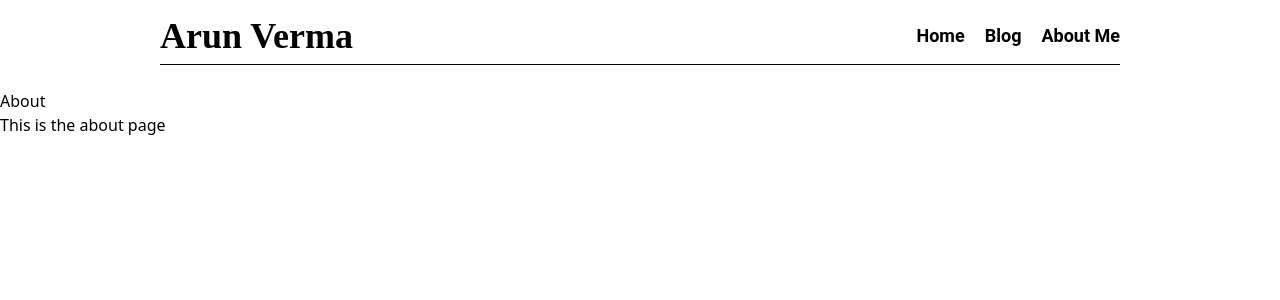
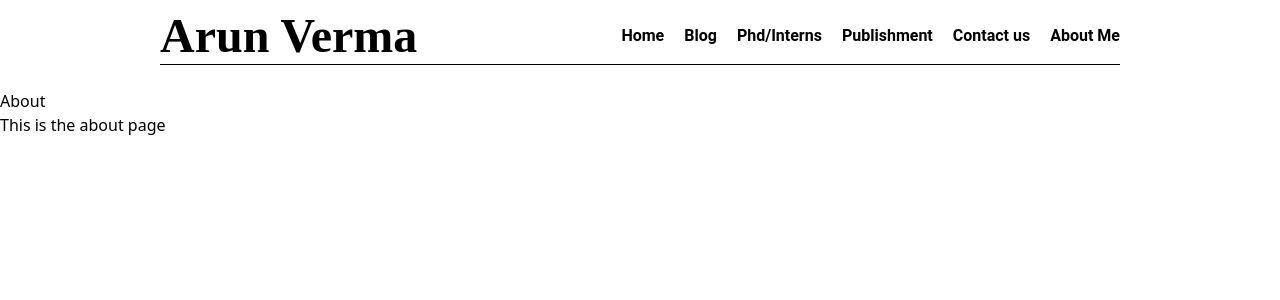
Before and after one commit to devagya-rattan/Arun_Kumar_Verma_web-, a React (Create React App) app: page /about in a window 1280 px wide. Shown: the top 300 px of the page. Built offline with nearby package versions, Linux system fonts and the light colour scheme.

Commit message:
Navbar Completed mostly  :)

```diff
--- a/package.json
+++ b/package.json
@@ -8,7 +8,7 @@
     "@testing-library/user-event": "^13.5.0",
     "react": "^18.3.1",
     "react-dom": "^18.3.1",
-    "react-feather": "^2.0.10",
+    "react-icons": "^5.3.0",
     "react-router-dom": "^6.26.1",
     "react-scripts": "5.0.1",
     "web-vitals": "^2.1.4"
--- a/src/components/Navbar/navbar.jsx
+++ b/src/components/Navbar/navbar.jsx
@@ -1,6 +1,6 @@
-import React,{useState} from 'react';
+import React, { useState } from 'react';
 import "./Navbar.css";
-import {Menu , X } from "react-feather";
+import { GiHamburgerMenu } from "react-icons/gi";
 import { Link } from 'react-router-dom';
 function Navbar() {
   const [isOpen, setIsOpen] = useState(false);
@@ -12,30 +12,31 @@ function Navbar() {
       <div className='w-full md:pl-40 pl-6 pt-2  md:pr-40 pr-6 flex flex-col'>
         <div className={`flex flex-row h-14 justify-between items-center`}>
           <div className='flex-col'>
-            <h5 className='timesnowroman text-2xl md:text-4xl font-extrabold'>Arun Verma</h5>
+            <h5 className='timesnowroman lg:text-5xl md:text-4xl text-3xl font-extrabold'>Arun Verma</h5>
           </div>
-        <div className='hidden md:block md:flex-col space-x-3'>
-          <Link className='roberto text-lg font-bold hover:opacity-40' to='/'>Home</Link>
-          <Link className='roberto text-lg pl-2 font-bold hover:opacity-40' to='/blog'>Blog</Link>
-          <Link className='roberto text-lg pl-2 font-bold hover:opacity-40' to='/about'>About Me</Link>
+          <div className='hidden xl:flex  space-x-3'>
+            <Link className='roberto text-base font-bold hover:opacity-40 cursor-pointer' to='/'>Home</Link>
+            <Link className='roberto text-base pl-2 font-bold hover:opacity-40 cursor-pointer' to='/blog'>Blog</Link>
+            <Link className='roberto text-base pl-2 font-bold hover:opacity-40 cursor-pointer' to='/blog'>Phd/Interns</Link>
+            <Link className='roberto text-base pl-2 font-bold hover:opacity-40 cursor-pointer' to='/blog'>Publishment</Link>
+            <Link className='roberto text-base pl-2 font-bold hover:opacity-40 cursor-pointer' to='/blog'>Contact us</Link>
+            <Link className='roberto text-base pl-2 font-bold hover:opacity-40 cursor-pointer' to='/about'>About Me</Link>
 
           </div>
 
-
-        <div className='md:hidden sm:block'>
-        <button onClick={toggle}>
-          {isOpen ? <X size={30} color='black' /> : <Menu className='text-lg text-black'  />}
-        </button>
-        </div>
+          <GiHamburgerMenu className='lg:hidden block' onClick={toggle} />
 
           {/* //mobile screen k liye */}
-        {isOpen && (
-          <div className='flex flex-col space-y-3 mt-4 md:hidden'>
-            <Link className='roberto text-lg font-bold hover:opacity-40' to='/' onClick={toggle}>Home</Link>
-            <Link className='roberto text-lg font-bold hover:opacity-40' to='/blog' onClick={toggle}>Blog</Link>
-            <Link className='roberto text-lg font-bold hover:opacity-40' to='/about' onClick={toggle}>About Me</Link>
+          <div className={`absolute xl:hidden top-24 left-0 w-full bg-white flex flex-col items-center gap-6 font-semibold text-lg transform transition-transform ${isOpen ? "opacity-100" : "opacity-0"}`}
+            style={{ transition: "trasnform 0.3s ease, opacity 0.3s ease" }}>
+            <li className='list-none w-full text-center p-4 cursor-pointer'> <Link className='roberto text-base font-bold hover:opacity-40' to='/'>Home</Link></li>
+            <li className='list-none w-full text-center p-4 cursor-pointer'> <Link className='roberto text-base pl-2 font-bold hover:opacity-40' to='/blog'>Blog</Link></li>
+            <li className='list-none w-full text-center p-4 cursor-pointer'> <Link className='roberto text-base pl-2 font-bold hover:opacity-40' to='/blog'>Phd/Interns</Link></li>
+            <li className='list-none w-full text-center p-4 cursor-pointer'> <Link className='roberto text-base pl-2 font-bold hover:opacity-40' to='/blog'>Publishment</Link></li>
+            <li className='list-none w-full text-center p-4 cursor-pointer'> <Link className='roberto text-base pl-2 font-bold hover:opacity-40' to='/blog'>Contact us</Link></li>
+            <li className='list-none w-full text-center p-4 cursor-pointer'> <Link className='roberto text-base pl-2 font-bold hover:opacity-40' to='/about'>About Me</Link></li>
+
           </div>
-        )}
         </div >
         <div className='flex-col lineend w-full bg-black'></div>
       </div>
```
Also changed, not shown: src/Readme.txt, 1 other file (tests, documents, lock files or other folders). Lines whose indentation alone changed are shown as unchanged.
